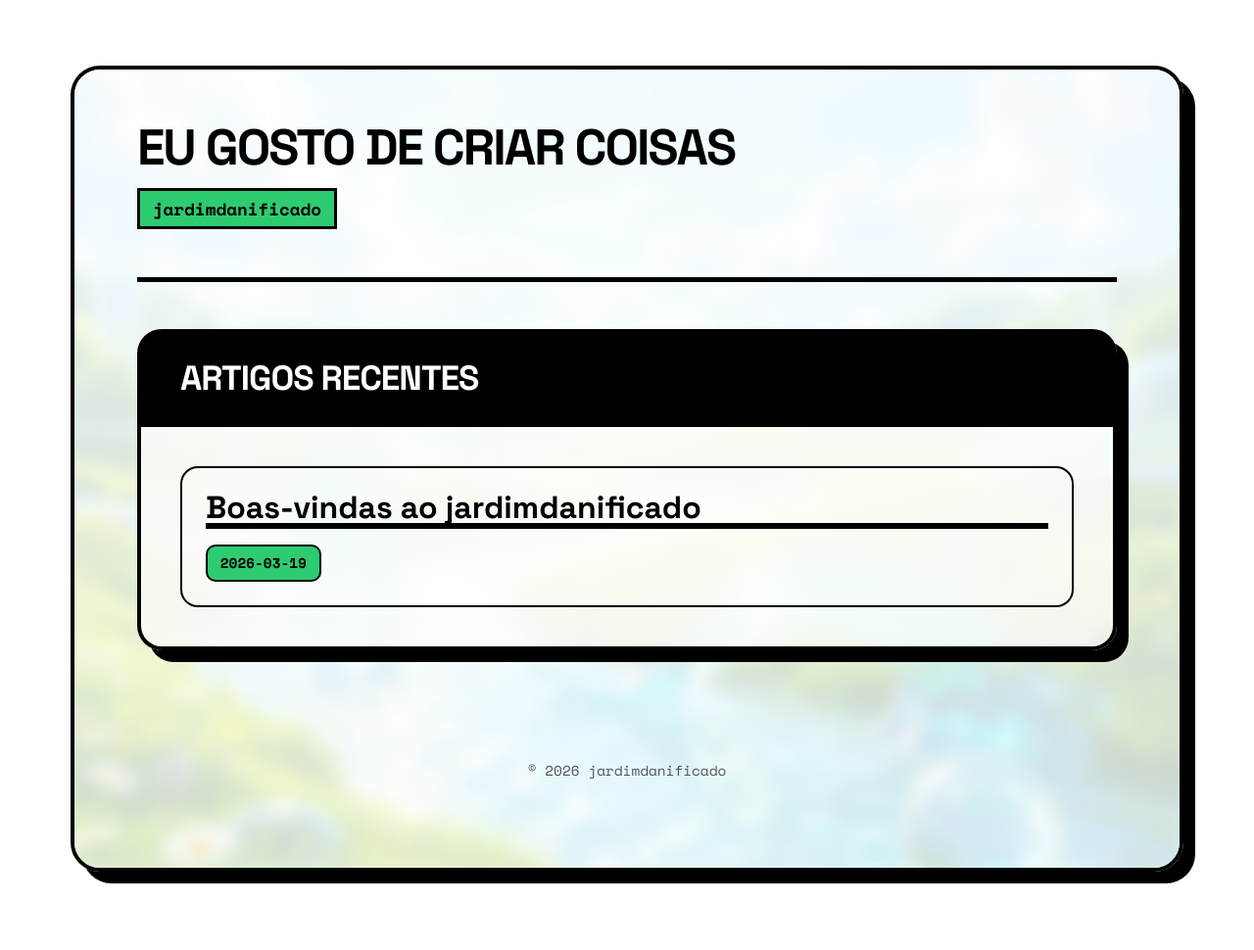
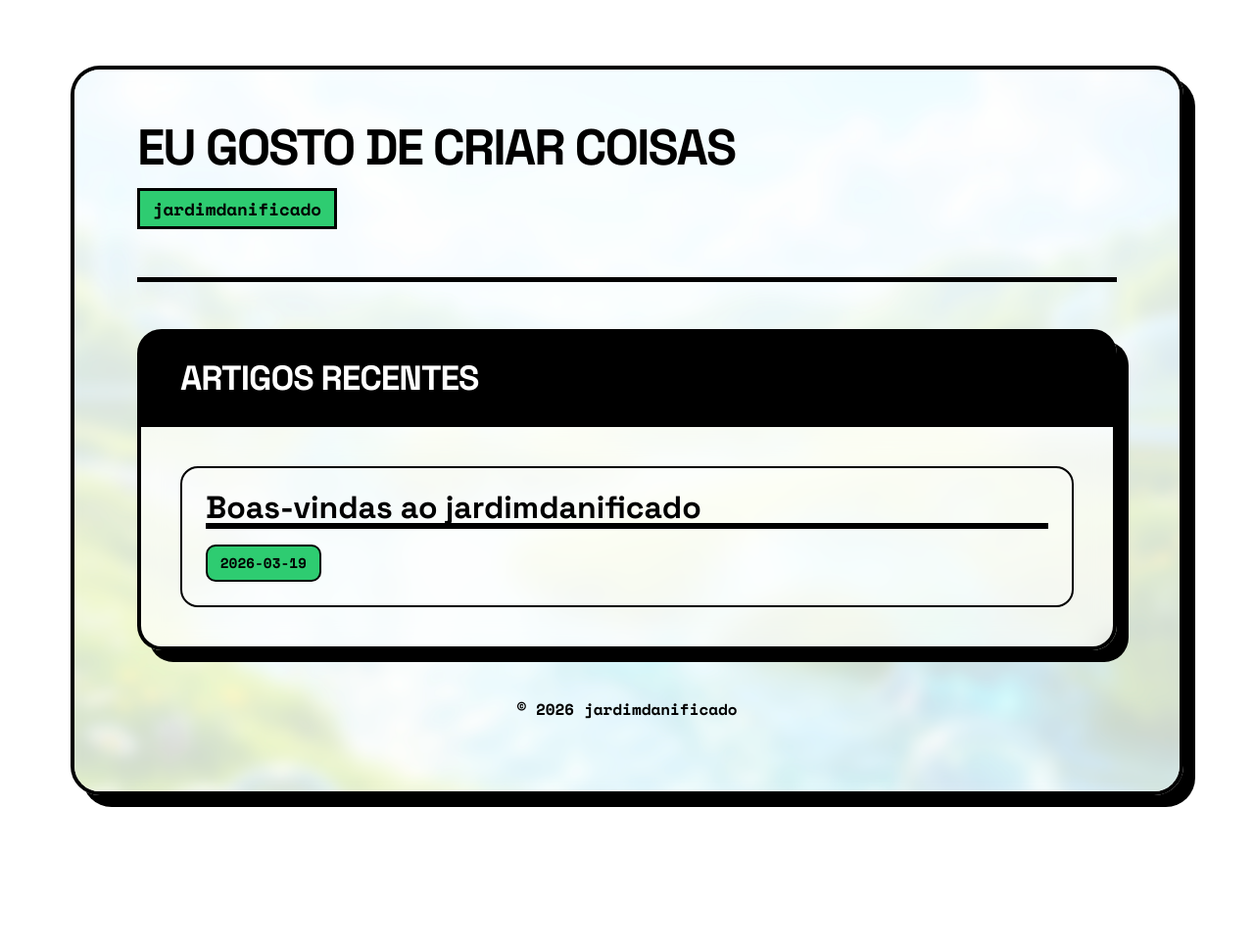
Before and after one commit to jardimdanificado/jardimdanificado.github.io, a Jekyll site: the page built from index.html, in a window 1280 px wide. Shown: the whole page at 98% size. Built offline with Jekyll 4.4.1, drawn with Linux system fonts in a browser that asks for light colours; after the commit the page ends 900 px from its top, so only the background shows below that.

Commit message:
footer fix

```diff
--- a/css/style.css
+++ b/css/style.css
@@ -348,14 +348,13 @@ body {
 }
 
 .site-footer {
-  margin-top: 5rem;
-  padding: 2rem 0;
-  color: var(--text-mid);
-  font-weight: 500;
+  margin-top: 2rem;
+  padding: 1rem 0;
+  color: var(--text);
+  font-weight: 700;
   text-align: center;
   font-family: 'Space Mono', monospace;
-  font-size: 0.9rem;
-  opacity: 0.7;
+  font-size: 1rem;
 }
 
 .site-footer p {
```
